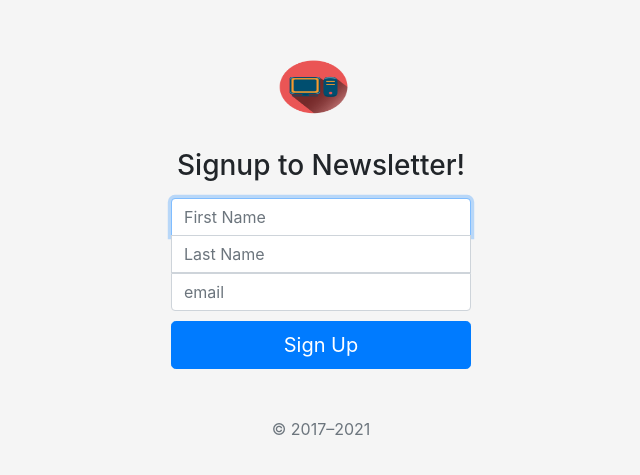
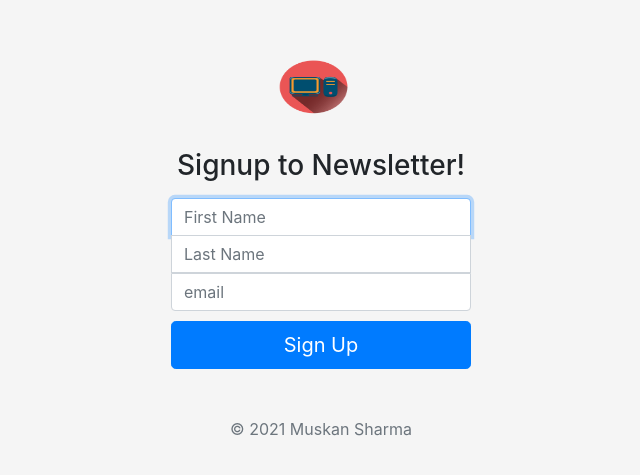
Before and after one commit to muskans06/Newsletter-Signup, a website: page signup.html in a window 1280 px wide. Shown: the part 144-619 px from the top of the page, without its empty margins (319-959 px from the left). Drawn offline with nearby package versions, Linux system fonts and the light colour scheme.

Commit message:
final commit

```diff
--- a/signup.html
+++ b/signup.html
@@ -64,7 +64,7 @@
 
 
     <button class="w-100 btn btn-lg btn-primary" type="submit">Sign Up</button>
-    <p class="mt-5 mb-3 text-muted">&copy; 2017–2021</p>
+    <p class="mt-5 mb-3 text-muted">&copy; 2021 Muskan Sharma</p>
   </form>
 </main>
 
```
